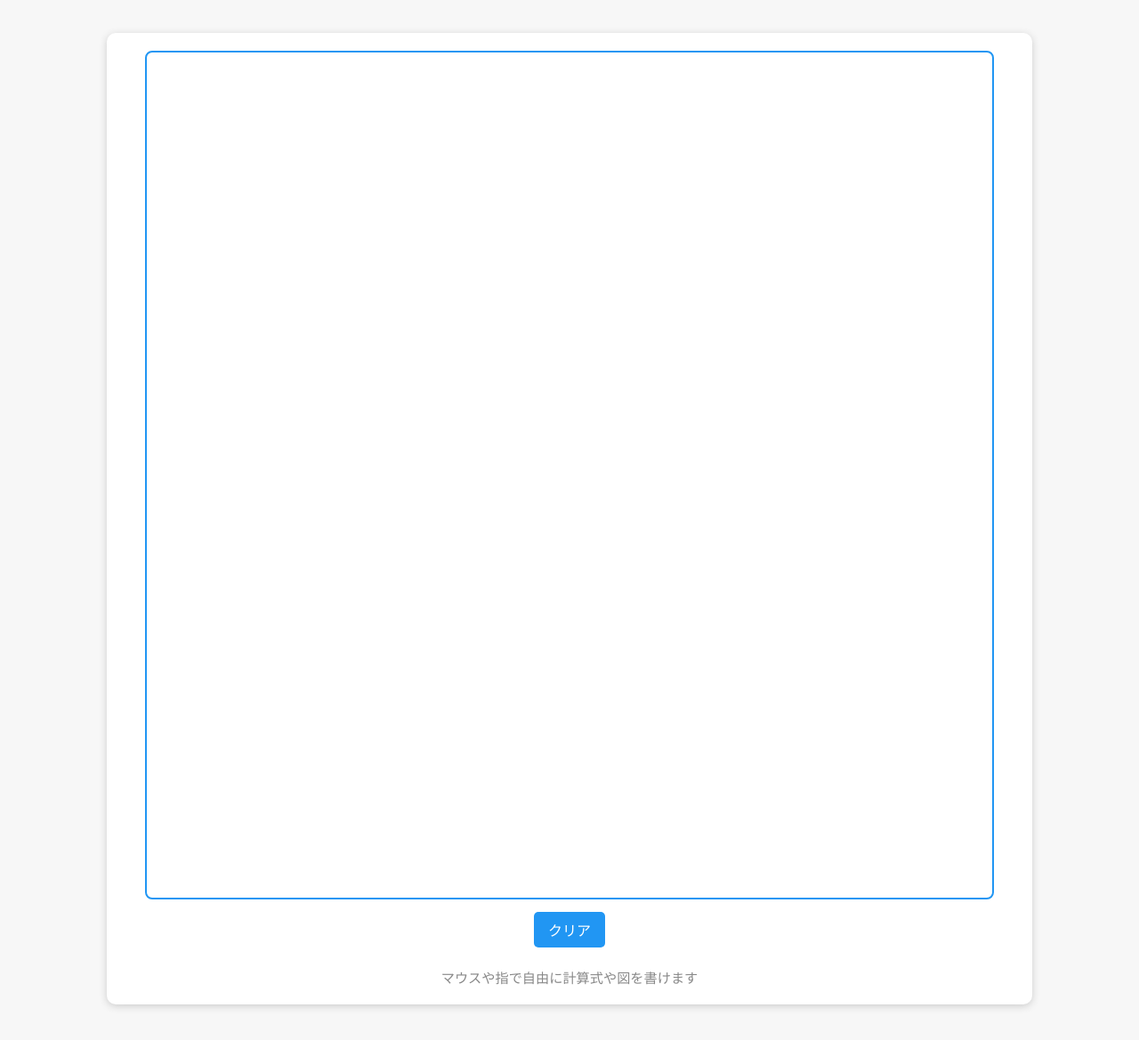
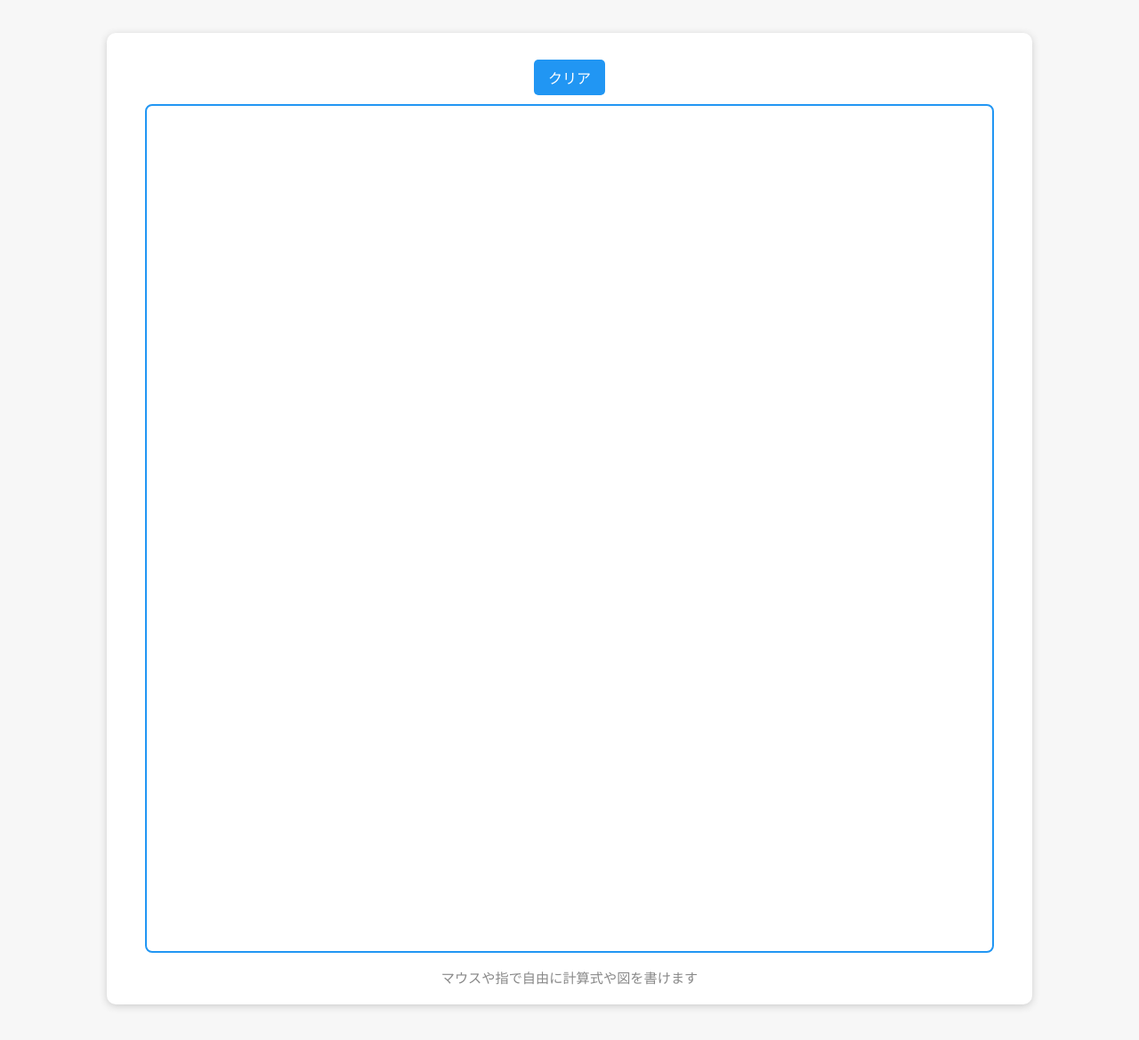
Before and after one commit to ashizawagas/tegaki, a plain HTML site: page index.html in a window 1280 px wide. Shown: the part 70-1239 px from the top of the page at 89% size. Drawn offline with Linux system fonts and the light colour scheme.

Commit message:
Update index.html

```diff
--- a/index.html
+++ b/index.html
@@ -15,8 +15,8 @@
 <body>
   <h1>📝 手書き計算スペース</h1>
   <div class="section">
-    <canvas id="drawArea" width="950" height="950"></canvas><br>
-    <button onclick="clearCanvas()">クリア</button>
+    <button onclick="clearCanvas()">クリア</button><br>
+    <canvas id="drawArea" width="950" height="950"></canvas>
     <div class="notice">マウスや指で自由に計算式や図を書けます</div>
   </div>
 <script>
```
